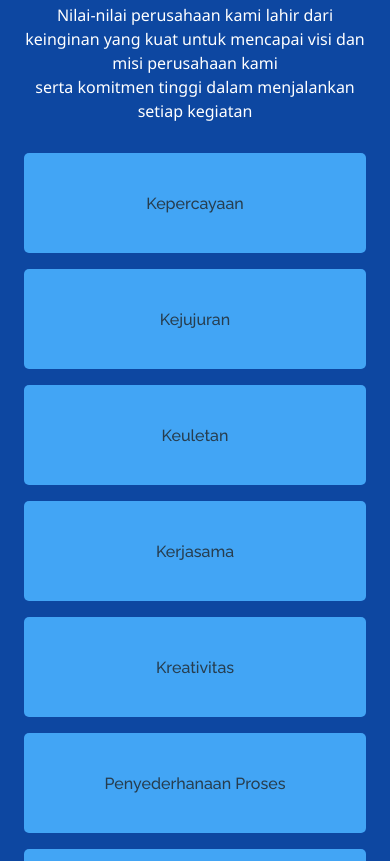
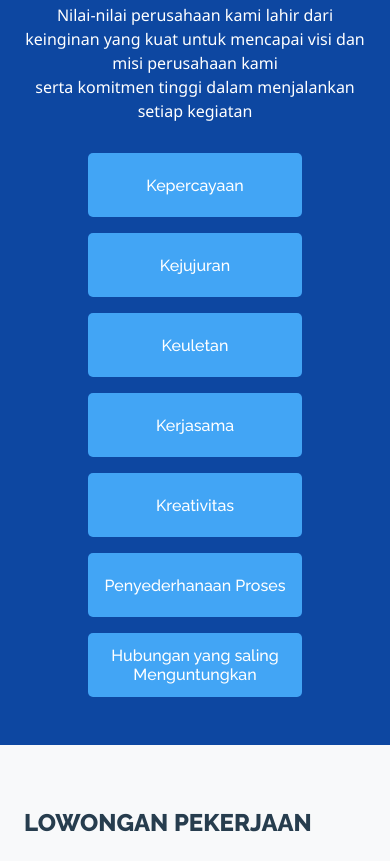
Before and after one commit to drenaufal/TAS, a plain HTML site: page career.html in a window 390 px wide. Shown: the part 1203-2064 px from the top of the page. Drawn offline with Linux system fonts and the light colour scheme; files that its build step writes are made by us from their sources.

Commit message:
new career

```diff
--- a/assets/css/career.css
+++ b/assets/css/career.css
@@ -25,6 +25,24 @@
          }
         }
 
+        @media (max-width: 768px) {
+            .values-section .col-lg-3{
+          padding-right: calc(var(--bs-gutter-x) * 4.5);
+          padding-left: calc(var(--bs-gutter-x) * 4.5);
+             }
+            }
+
+    @media (max-width: 768px) {
+        .value-card {
+          height: 64px;
+             }
+            }
+
+            @media (min-width: 1200px) {
+                .value-card {
+                    height: 100px;
+                     }
+                    }
 
     .values-section h2{
       color: white;
@@ -35,10 +53,14 @@
         margin: .5rem;
       }
 
+    .value-card h5{
+        color: white;
+    }
+
     .value-card {
         background-color: var(--light-blue);
         color: white;
-        height: 100px;
+        /* height: 100px; */
         display: flex;
         align-items: center;
         justify-content: center;
```
